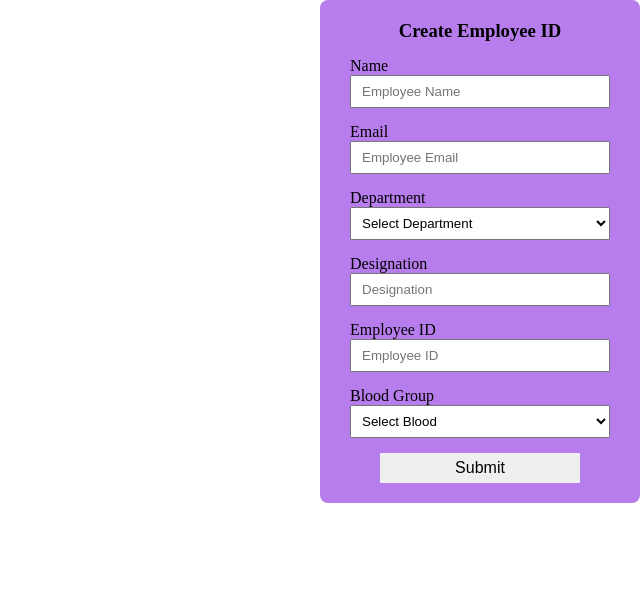
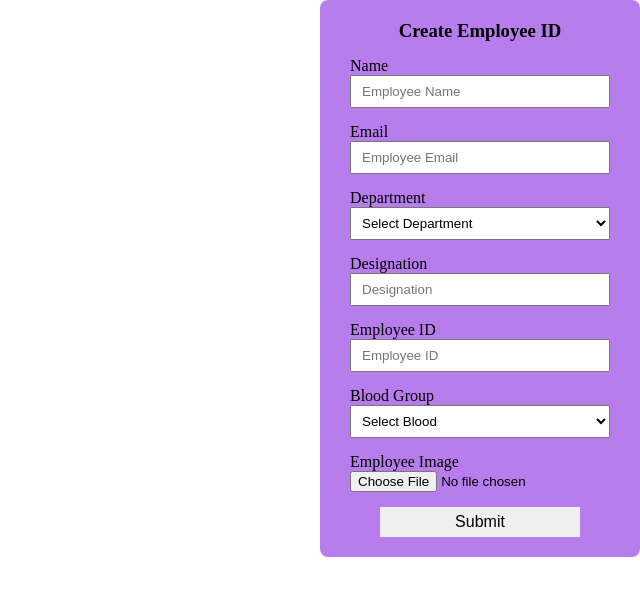
Before and after one commit to siamtalukder484/fullstack-todo-frontend, a React (Vite) app: page / in a window 1280 px wide. Shown: the top 596 px of the page, without its empty margins (640-1280 px from the left). Built offline with nearby package versions, Linux system fonts and the light colour scheme; no server answers.

Commit message:
image part added

```diff
--- a/src/pages/CreateTodo.jsx
+++ b/src/pages/CreateTodo.jsx
@@ -121,10 +121,10 @@ const CreateTodo = () => {
                 <option value="AB-">AB-</option>
             </select>
         </div>
-        {/* <div className='input_group'>
+        <div className='input_group'>
             <label>Employee Image</label>
             <input className='file' type='file'/>
-        </div> */}
+        </div>
         <div className='input_group'>
             <button onClick={handleSubmit}>Submit</button>
         </div>
--- a/src/pages/TodoCard.jsx
+++ b/src/pages/TodoCard.jsx
@@ -45,7 +45,6 @@ let handleDelete = (id) => {
 }
 
 
-
 let handleEdit = (item) => {
     setEditmodal(true)
     setFormData({
@@ -74,14 +73,14 @@ let handleUpdateForm = (e) => {
 
 let handleUpdateTodo = async () => {
     setLoader(true)
-
+    console.log(FormData);
     const updatetodo = await axios.put("http://localhost:8000/api/v1/todo/updatetodo",{
         fullname: FormData.fullname,
         email: FormData.email,
         department: FormData.department,
         designation: FormData.designation,
         idnumber: FormData.employeeid,
-        blood: item.blood,
+        blood: FormData.blood,
     },{
         headers:{
             id:FormData.editid
@@ -89,7 +88,6 @@ let handleUpdateTodo = async () => {
     })
     setEditmodal(false)
     setLoader(false)
-    location.reload()
 
 }
 
@@ -179,30 +177,6 @@ let handleUpdateTodo = async () => {
                 </div>
             ))
         }
-                 {/* <div className='input_group'>
-                    <label>Department</label>
-                    <select name='department'>
-                        <option name='department' value="others" autoFocus>Others</option>
-                        <option name='department' value="Web & Software">Web & Software</option>
-                        <option name='department' value="Graphics & Multimedia">Graphics & Multimedia</option>
-                        <option name='department' value="Digital Marketing">Digital Marketing</option>
-                        <option name='department' value="Cyber Security">Cyber Security</option>
-                        <option name='department' value="Film & Media">Film & Media</option>
-                    </select>
-                </div> */}
-                  {/* <div className='input_group'>
-                    <label>Blood Group</label>
-                    <select>
-                        <option autoFocus>A+</option>
-                        <option>A-</option>
-                        <option>B+</option>
-                        <option>B-</option>
-                        <option>O+</option>
-                        <option>O-</option>
-                        <option>AB+</option>
-                        <option>AB-</option>
-                    </select>
-                </div> */}
                 {/* <div className='input_group'>
                     <label>Employee Image</label>
                     <input className='file' type='file'/>
```
